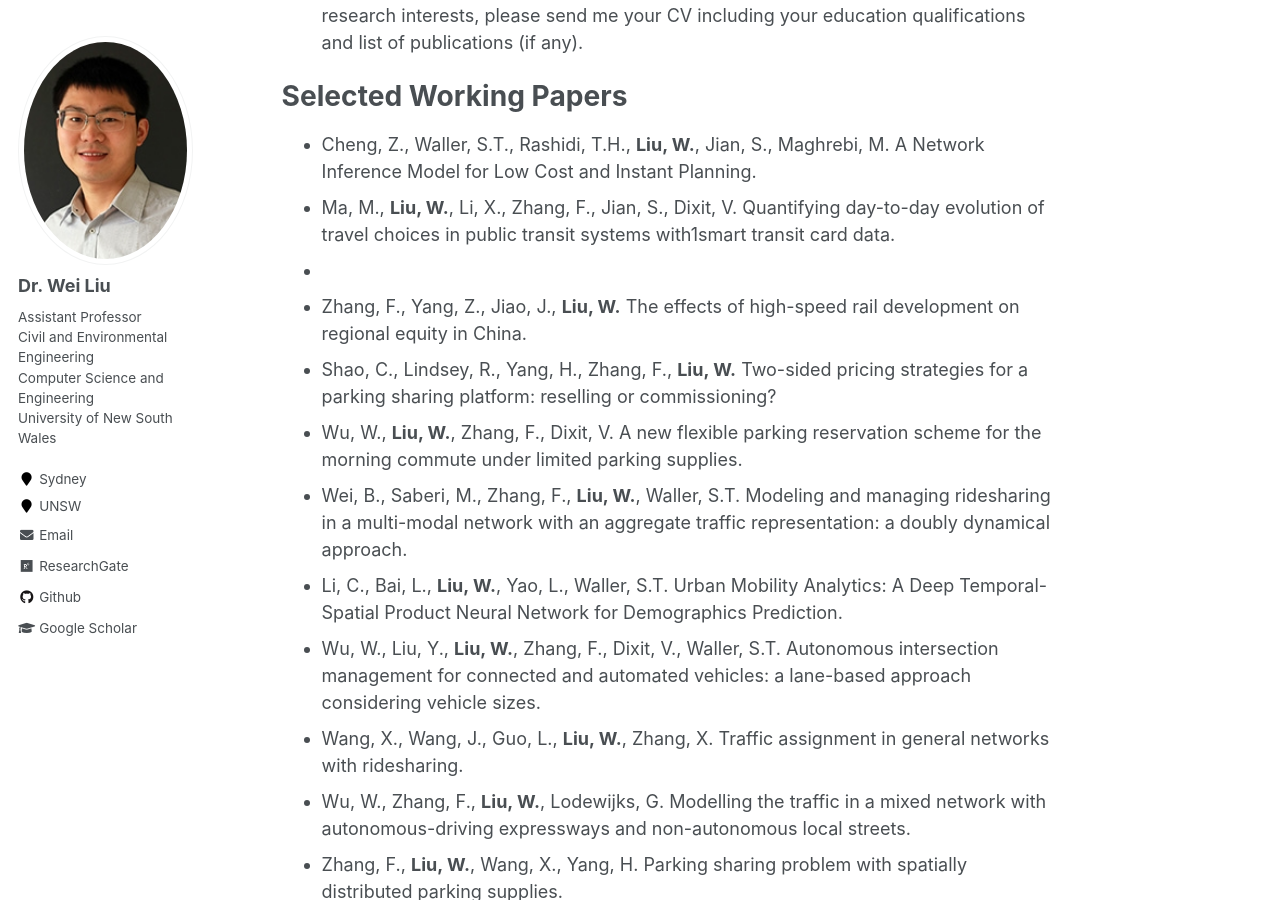
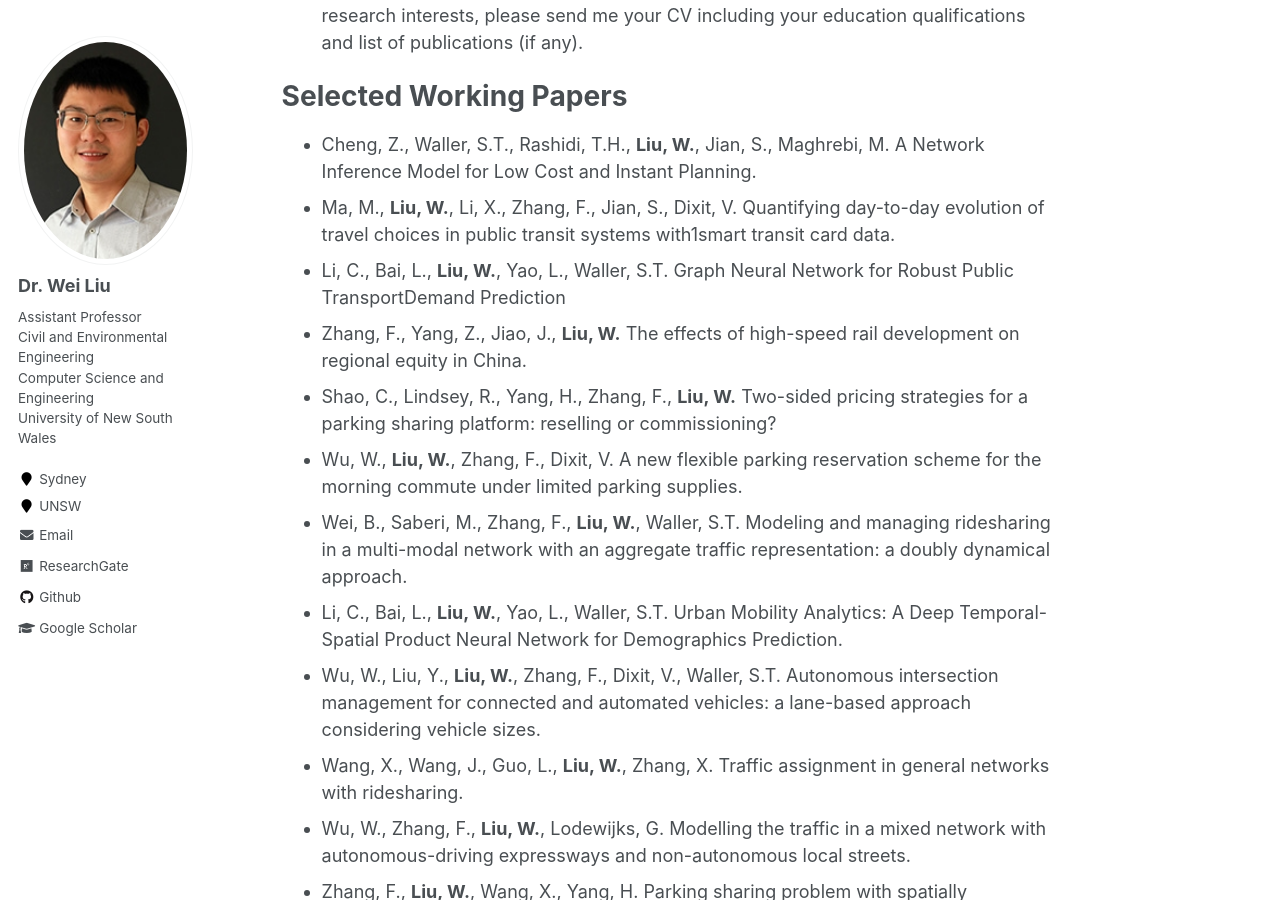
Before and after one commit to weiliu2016/weiliu2016.github.io, a Jekyll site: the page built from _pages/about.md, in a window 1280 px wide and 900 px high, scrolled down 1314 px. Built offline with Jekyll 4.4.1, drawn with Linux system fonts in a browser that asks for light colours.

Commit message:
Update about.md

```diff
--- a/_pages/about.md
+++ b/_pages/about.md
@@ -37,7 +37,7 @@ Selected Working Papers
 ======
 - Cheng, Z., Waller, S.T., Rashidi, T.H., **Liu, W.**, Jian, S., Maghrebi, M. A Network Inference Model for Low Cost and Instant Planning.
 - Ma, M., **Liu, W.**, Li, X., Zhang, F., Jian, S., Dixit, V. Quantifying day-to-day evolution of travel choices in public transit systems with1smart transit card data.
--
+- Li, C., Bai, L., **Liu, W.**, Yao, L., Waller, S.T. Graph Neural Network for Robust Public TransportDemand Prediction
 - Zhang, F., Yang, Z., Jiao, J., **Liu, W.** The effects of high-speed rail development on regional equity in China.
 - Shao, C., Lindsey, R., Yang, H., Zhang, F., **Liu, W.** Two-sided pricing strategies for a parking sharing platform: reselling or commissioning?
 - Wu, W., **Liu, W.**, Zhang, F., Dixit, V. A new flexible parking reservation scheme for the morning commute under limited parking supplies.
```
